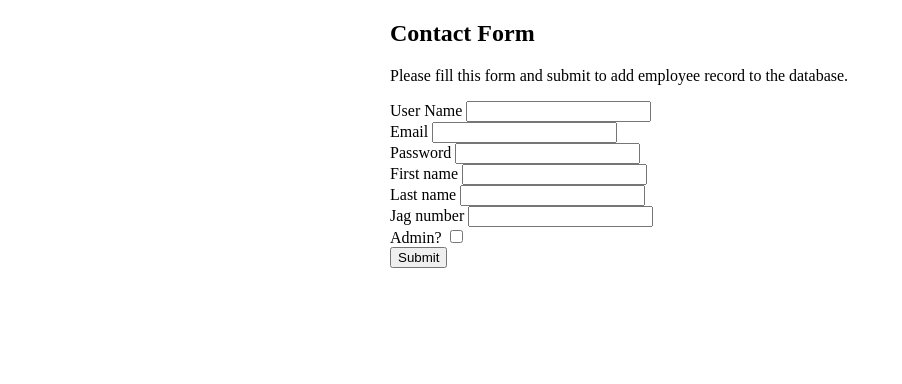
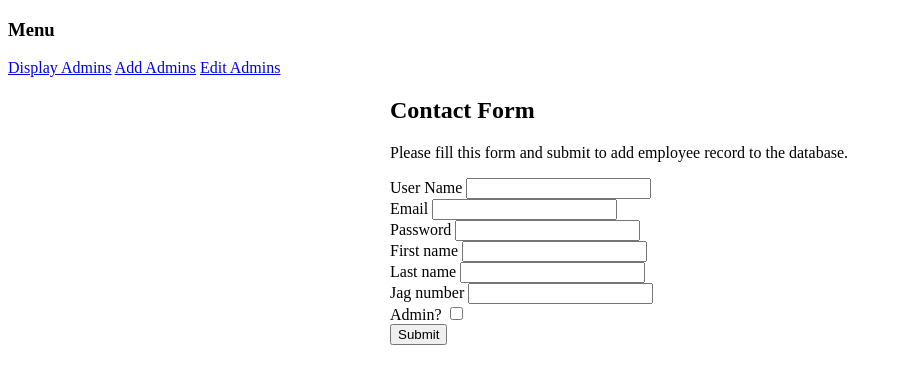
Before and after one commit to levdub/recruitment, a PHP site: page /add_admin_form.php in a window 1280 px wide. Shown: the top 384 px of the page, without its empty margins (0-902 px from the left). Run offline with PHP 8.4, Linux system fonts and the light colour scheme.

Commit message:
Add files via upload

```diff
--- a/add_admin_form.php
+++ b/add_admin_form.php
@@ -12,6 +12,14 @@
     </style>
 </head>
 <body>
+
+<div class="w3-sidebar w3-blue w3-bar-block" style="width:25%">
+  <h3 class="w3-bar-item">Menu</h3>
+  <a href="view_users_forms.php" class="w3-bar-item w3-button">Display Admins</a>
+  <a href="add_admin_form.php" class="w3-bar-item w3-button">Add Admins</a>
+  <a href="edit_admin_form.php" class="w3-bar-item w3-button">Edit Admins</a>
+</div>
+
     <div class="wrapper">
         <div class="container-fluid">
             <div class="row">
```
